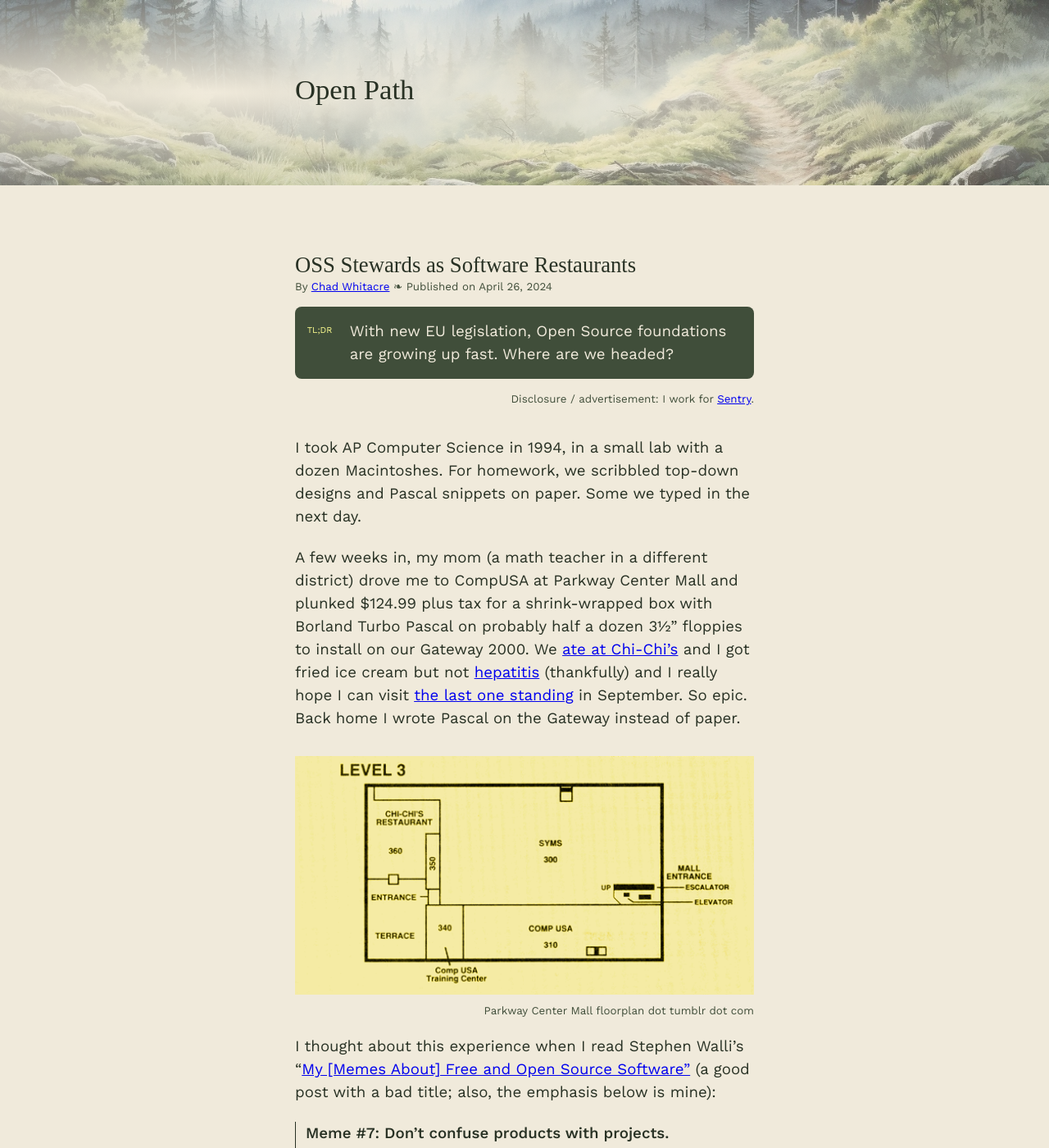
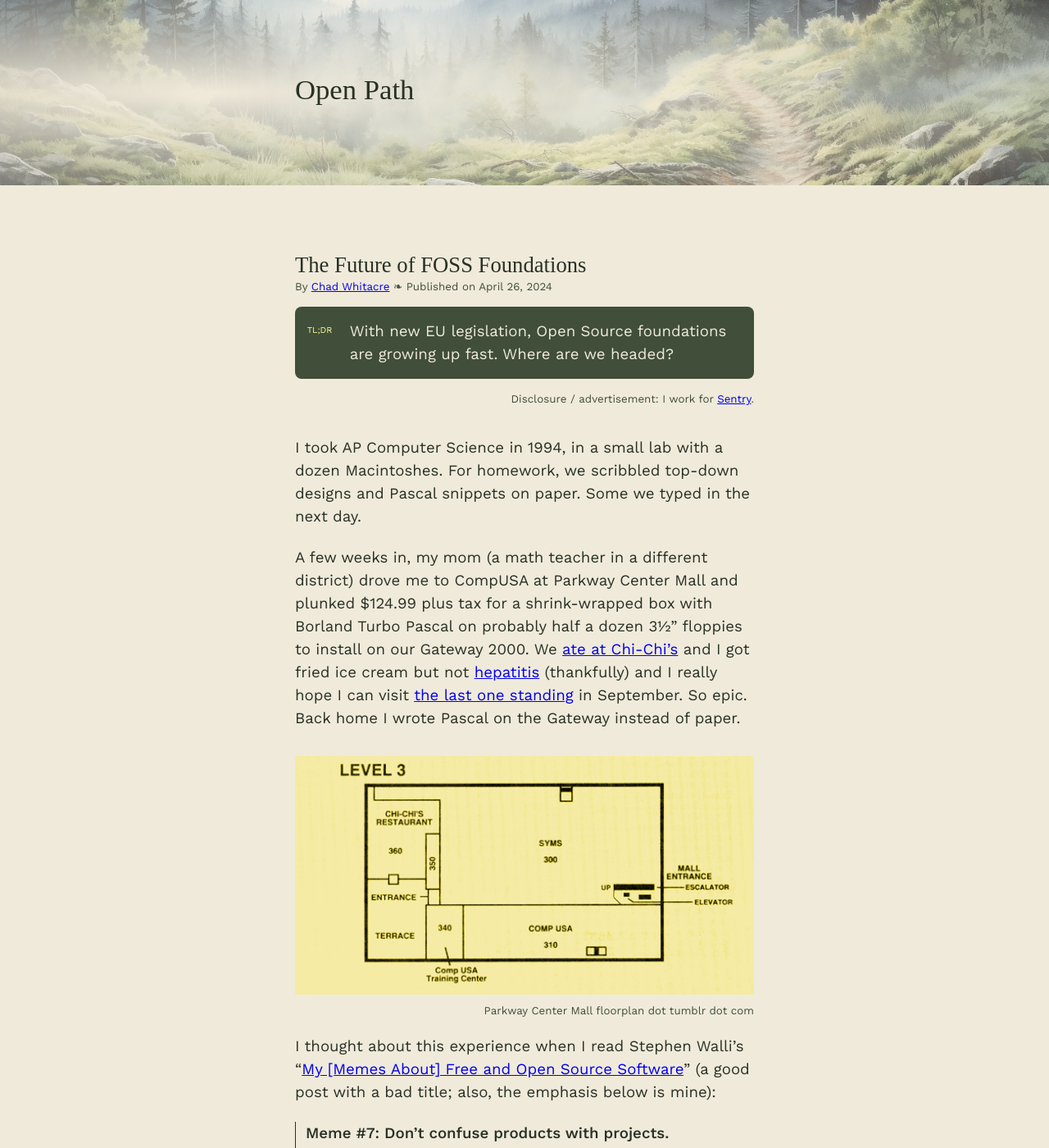
Before and after one commit to chadwhitacre/openpath, a Jekyll site: the page built from _posts/2024-04-26-the-future-of-foss-foundations.md, in a window 1280 px wide and 1400 px high. Shown: the whole window at 82% size. Built offline with Jekyll 4.4.1, drawn with Linux system fonts in a browser that asks for light colours; some web fonts are replaced; comment, search, counter and statistics services are not loaded.

Commit message:
Change title

```diff
--- a/_posts/2024-04-26-oss-stewards-as-software-restaurants.md
+++ b/_posts/2024-04-26-the-future-of-foss-foundations.md
@@ -1,5 +1,5 @@
 ---
-title: OSS Stewards as Software Restaurants
+title: The Future of FOSS Foundations
 excerpt: With new EU legislation, Open Source foundations are growing up fast. Where are we headed?
 ---
 
@@ -20,7 +20,7 @@ paper.
 
 I thought about this experience when I read Stephen Walli's "[My [Memes About] Free and
 Open Source
-Software"](https://medium.com/@stephenrwalli/my-history-of-free-and-open-source-software-1bac0a75a6ba#5ea4)
+Software](https://medium.com/@stephenrwalli/my-history-of-free-and-open-source-software-1bac0a75a6ba#5ea4)"
 (a good post with a bad title; also, the emphasis below is mine):
 
 > <b>Meme #7: Don’t confuse products with projects.</b>
```
Also changed, not shown: 2024/oss-stewards-as-software-restaurants/social.webp (deleted), 2024/the-future-of-foss-foundations/level-3.gif (renamed from 2024/oss-stewards-as-software-restaurants/level-3.gif), 2024/the-future-of-foss-foundations/osss.webp (renamed from 2024/oss-stewards-as-software-restaurants/osss.webp), 2024/the-future-of-foss-foundations/social.webp (added).
